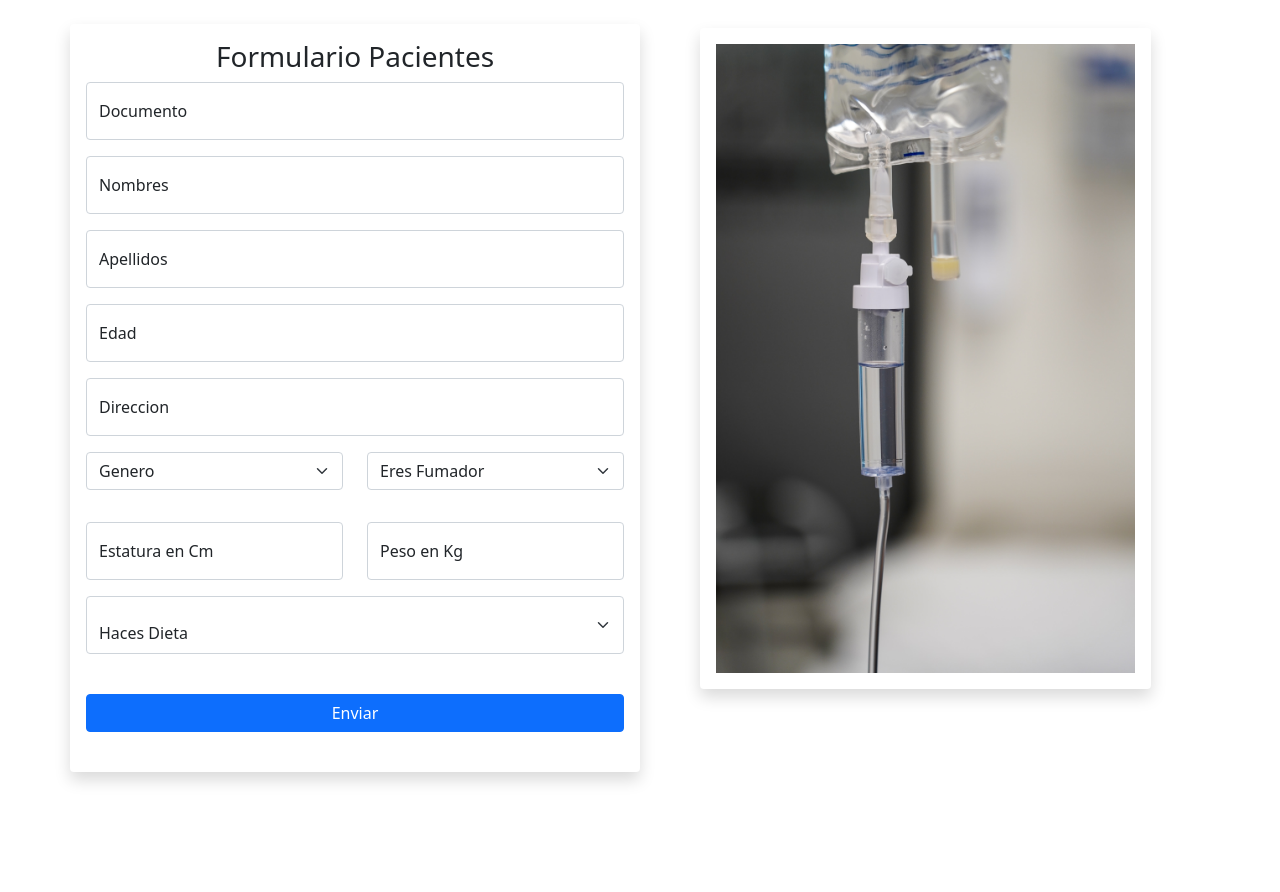
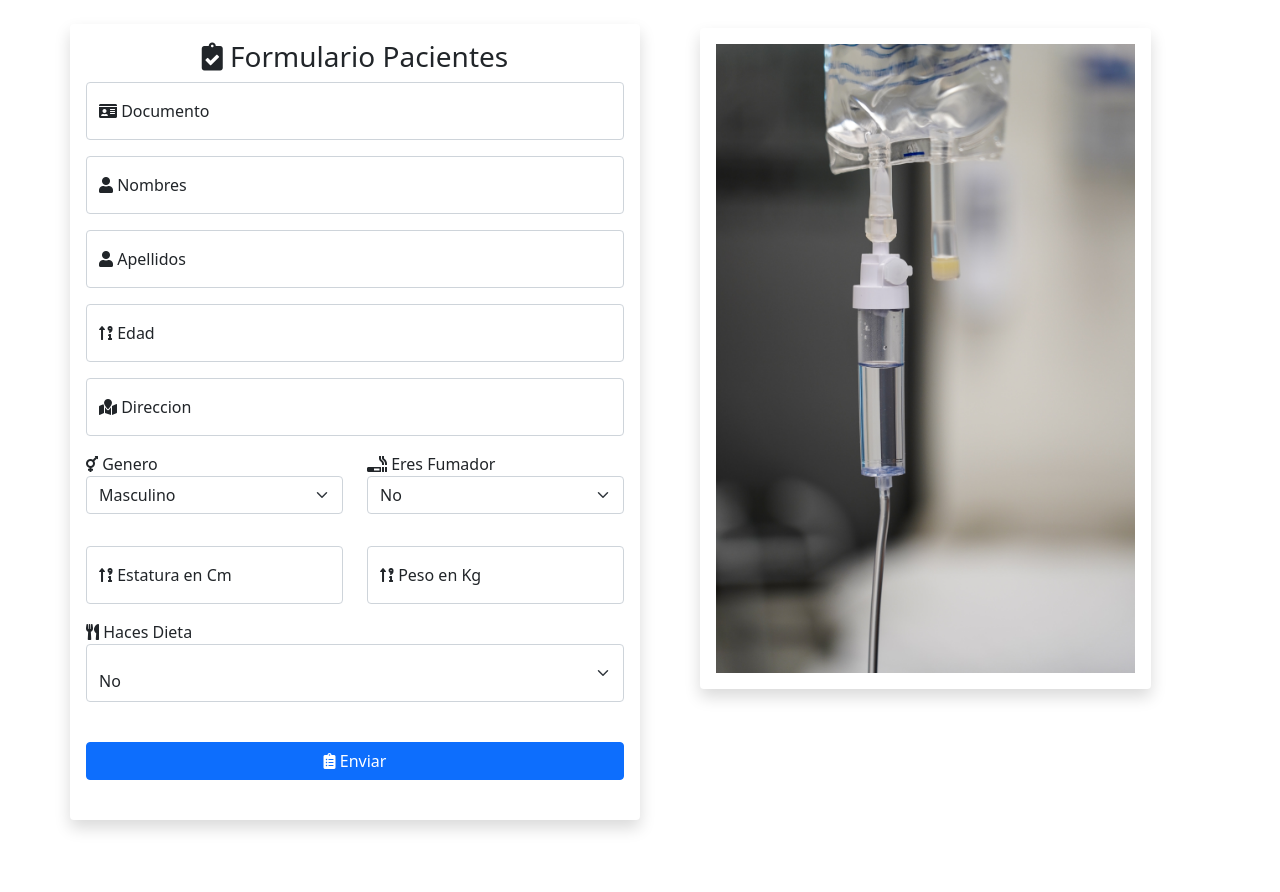
Before and after one commit to JuanDaf/retocnt, a Flask app: page /pacientes in a window 1280 px wide. Shown: the part 56-948 px from the top of the page. Before the commit the page ends 839 px from the top, so only its background shows below. Run offline with Flask 2, Linux system fonts and the light colour scheme; some libraries are stand-ins or nearby versions.

Commit message:
Formulario validado, ok

```diff
--- a/App.py
+++ b/App.py
@@ -40,51 +40,108 @@ def addpacientes():
         peso = request.form['peso']
         dieta = request.form.get('dieta')
 
-        if fumadorr == "":
-            fumadorr = int(fumador)
 
-        fumadorr =  int(fumadorr)
+        if direccion == "" or  sexo ==""  or dieta =="" or documento == "" or nombres == "" or apellidos == "" or edad == "" or peso == ""  or estatura == ""  or fumador == "":
+            flash('Campos vacios, Corrobora Información')
+            return redirect(url_for('pacientes'))
 
-        pesoestatura = (int(peso) / int(estatura))
-        if  pesoestatura <= (0.25):
-            pesoestatura = 1
-        elif pesoestatura >= (0.26) and pesoestatura <=(0.50):
-            pesoestatura = 2
-        elif pesoestatura >= (0.51) and pesoestatura <=(0.75):
-            pesoestatura = 3;
         else:
-            pesoestatura = 4
+            print('Paso por Aca')
+            if fumadorr == "":
+               fumadorr = int(fumador)
 
-        prioridad = 0;
+            fumadorr =  int(fumadorr)
 
-        edad =  int(edad)
-        if edad >= 1 and edad <=15:
-            if edad >= 1 and edad <= 5:
-                prioridad = (pesoestatura + 3)
-            elif edad >= 6 and edad <= 12:
-                prioridad = (pesoestatura + 2)
-            elif edad >=13 and edad <=15:
-                prioridad = (pesoestatura + 1)
+             #Peso estatura, esto en funcion de la div de peso entre estatura, obteniedo un punto flotante que se valiad de 0 a 1. Por ende se toma referncia de 0 a 1
+            pesoestatura = (int(peso) / int(estatura))
+            if  pesoestatura <= (0.25):
+                pesoestatura = 1
+            elif pesoestatura >= (0.26) and pesoestatura <=(0.50):
+                pesoestatura = 2
+            elif pesoestatura >= (0.51) and pesoestatura <=(0.75):
+                pesoestatura = 3;
+            else:
+                pesoestatura = 4
 
-        elif edad >= 16 and edad <= 40:
-            if fumadorr > 1:
-                prioridad = ((fumadorr /4)+ 2)
+            #Seccion de calcuala la prioridad para el paciente
+            prioridad = 0;
+
+            edad =  int(edad)
+            if edad >= 1 and edad <=15:
+                if edad >= 1 and edad <= 5:
+                    prioridad = (pesoestatura + 3)
+                elif edad >= 6 and edad <= 12:
+                    prioridad = (pesoestatura + 2)
+                elif edad >=13 and edad <=15:
+                    prioridad = (pesoestatura + 1)
+
+            elif edad >= 16 and edad <= 40:
+                if fumadorr > 1:
+                    prioridad = ((fumadorr /4)+ 2)
+                else:
+                    prioridad = 2
+            elif edad > 41:
+                if dieta == "Si":
+                    if edad >=60 and edad <= 100:
+                        prioridad = ((edad/20)+4)
+                else:
+                    prioridad = ((edad /30) +3)
+
+            #Seccion de calcular el riesgo
+            if edad >=1 and edad <=40:
+                riesgo  = ((edad * prioridad)/100)
             else:
-                prioridad = 2
-        elif edad > 41:
-            if dieta == "Si":
-                if edad >=60 and edad <= 100:
-                    prioridad = ((edad/20)+4)
+                riesgo =  (((edad *prioridad)/100) +5.3)
+
+
+
+
+            if fumadorr == "":
+                fumadorr = int(fumador)
+
+                fumadorr =  int(fumadorr)
+
+                #Peso estatura, esto en funcion de la div de peso entre estatura, obteniedo un punto flotante que se valiad de 0 a 1. Por ende se toma referncia de 0 a 1
+            pesoestatura = (int(peso) / int(estatura))
+            if  pesoestatura <= (0.25):
+                pesoestatura = 1
+            elif pesoestatura >= (0.26) and pesoestatura <=(0.50):
+                pesoestatura = 2
+            elif pesoestatura >= (0.51) and pesoestatura <=(0.75):
+                pesoestatura = 3;
             else:
-                prioridad = ((edad /30) +3)
+                pesoestatura = 4
 
-        if edad >=1 and edad <=40:
-            riesgo  = ((edad * prioridad)/100)
-        else:
-            riesgo =  (((edad *prioridad)/100) +5.3)
+            #Seccion de calcuala la prioridad para el paciente
+            prioridad = 0;
 
-        print(fumador)
-        fumador = int(fumador)
+            edad =  int(edad)
+            if edad >= 1 and edad <=15:
+                if edad >= 1 and edad <= 5:
+                    prioridad = (pesoestatura + 3)
+                elif edad >= 6 and edad <= 12:
+                    prioridad = (pesoestatura + 2)
+                elif edad >=13 and edad <=15:
+                    prioridad = (pesoestatura + 1)
+
+                elif edad >= 16 and edad <= 40:
+                    if fumadorr > 1:
+                        prioridad = ((fumadorr /4)+ 2)
+                    else:
+                        prioridad = 2
+                elif edad > 41:
+                    if dieta == "Si":
+                        if edad >=60 and edad <= 100:
+                            prioridad = ((edad/20)+4)
+                    else:
+                        prioridad = ((edad /30) +3)
+
+            #Seccion de calcular el riesgo
+            if edad >=1 and edad <=40:
+                riesgo  = ((edad * prioridad)/100)
+            else:
+                riesgo =  (((edad *prioridad)/100) +5.3)
+                fumador = int(fumador)
         if fumador == 0:
             fumador = fumadorr
             estatura = estatura + ' Cm'
@@ -100,6 +157,8 @@ def addpacientes():
             mysql.connection.commit()
     flash('Registro almacenado')
     return redirect(url_for('pacientes'))
+
+
 
 @app.route('/verpacientes')
 def ver():
--- a/templates/layout.html
+++ b/templates/layout.html
@@ -7,6 +7,8 @@
 
     <!-- Bootstrap CSS -->
     <link href="https://cdn.jsdelivr.net/npm/bootstrap@5.0.2/dist/css/bootstrap.min.css" rel="stylesheet" integrity="sha384-EVSTQN3/azprG1Anm3QDgpJLIm9Nao0Yz1ztcQTwFspd3yD65VohhpuuCOmLASjC" crossorigin="anonymous">
+
+    <link rel="stylesheet" href="https://pro.fontawesome.com/releases/v5.10.0/css/all.css" integrity="sha384-AYmEC3Yw5cVb3ZcuHtOA93w35dYTsvhLPVnYs9eStHfGJvOvKxVfELGroGkvsg+p" crossorigin="anonymous"/>
 
     <title>Reto</title>
   </head>
--- a/templates/pacientes.html
+++ b/templates/pacientes.html
@@ -8,45 +8,43 @@
         <form class="form-floating" action="/addpacientes" method="POST">
             <div class="row">
                <div class="col-md-12">
-                <h3 class="text-center"> Formulario Pacientes</h3>
-                <div class="form-floating mb-3">
+                <h3 class="text-center"><i class="fas fa-clipboard-check"></i> Formulario Pacientes</h3>
+                <div class="form-floating mb-3 ">
                     <input type="text" class="form-control" name="documento" id="floatingInput" placeholder="Documento"  nKeyUp="return limitar(event,this.value,12)" onKeyDown="return limitar(event,this.value,15)" onkeypress= "return validarNumero(event)">
-                    <label for="floatingInput">Documento</label>
-                    <div class="valid-tooltip">
-                        Looks good!
-                      </div>
+                    <label for="floatingInput"><i class="fas fa-id-card"></i> Documento</label>
                 </div>
                 <div class="form-floating mb-3">
                     <input type="text" class="form-control" name="nombres" id="floatingInput" placeholder="Nombres" onKeyUp="return limitar(event,this.value,60)" onKeyDown="return limitar(event,this.value,60)">
-                    <label for="floatingInput">Nombres</label>
+                    <label for="floatingInput"><i class="fas fa-user"></i> Nombres</label>
                 </div>
                 <div class="form-floating mb-3">
                     <input type="text" class="form-control" name="apellidos" id="floatingInput" placeholder="Apellidos" onKeyUp="return limitar(event,this.value,60)" onKeyDown="return limitar(event,this.value,60)">
-                    <label for="floatingInput">Apellidos</label>
+                    <label for="floatingInput"><i class="fas fa-user"></i> Apellidos</label>
                 </div>
                 <div class="form-floating mb-3">
                     <input type="text" class="form-control" name="edad" id="floatingInput" placeholder="Edad" nKeyUp="return limitar(event,this.value,3)" onKeyDown="return limitar(event,this.value,3)" onkeypress= "return validarNumero(event)">
-                    <label for="floatingInput">Edad</label>
+                    <label for="floatingInput"><i class="fas fa-sort-numeric-up-alt"></i> Edad</label>
                 </div>
                 <div class="form-floating mb-3">
                     <input type="text" class="form-control" name="direccion" id="floatingInput" placeholder="Direccion" onKeyUp="return limitar(event,this.value,100)" onKeyDown="return limitar(event,this.value,100)">
-                    <label for="floatingInput">Direccion</label>
+                    <label for="floatingInput"><i class="fas fa-map-marked"></i> Direccion</label>
                 </div>
                 </div>
                 </div>
                 <div class="row">
                     <div class="col-md-6">
-                        <select class="form-select" aria-label="Fumador?" name="sexo" id="check2">
-                            <option selected>Genero</option>
+                        <label for=""><i class="fas fa-transgender"></i> Genero</label> <br>
+                        <select class="form-select " aria-label="Fumador?" name="sexo" id="check2">
                             <option value="Masculino">Masculino</option>
                             <option value="Femenino">Femenino</option>
                           </select>
                     </div>
                     <div class="col-md-6">
-                        <select class="form-select" aria-label="Fumador?" name="fumador1" id="check">
-                            <option selected>Eres Fumador</option>
+                        <label for=""> <i class="fas fa-smoking"></i>  Eres Fumador</label> <br>
+                        <select class="form-select " aria-label="Fumador?" name="fumador1" id="check">
+                            <option value="1">No</option>
                             <option value="0">Si</option>
-                            <option value="1">No</option>
+
                           </select>
                     </div>
                 </div>
@@ -54,7 +52,7 @@
                     <div class="col-md-12" hidden id="fumador">
                         <div class="form-floating mb-3">
                             <input type="text" class="form-control" name="fumador" id="floatingInput" placeholder="Nombres" nKeyUp="return limitar(event,this.value,2)" onKeyDown="return limitar(event,this.value,2)" onkeypress= "return validarNumero(event)">
-                            <label for="floatingInput">Cuantos años?</label>
+                            <label for="floatingInput"><i class="fas fa-sort-numeric-up-alt"></i> Cuantos años?</label>
                         </div>
                     </div>
                 </div>
@@ -62,23 +60,23 @@
                     <div class="col-md-6">
                         <div class="form-floating mb-3">
                             <input type="text" class="form-control" name="estatura" id="floatingInput" placeholder="Nombres" nKeyUp="return limitar(event,this.value,3)" onKeyDown="return limitar(event,this.value,3)" onkeypress= "return validarNumero(event)">
-                            <label for="floatingInput">Estatura en Cm</label>
+                            <label for="floatingInput"><i class="fas fa-sort-numeric-up-alt"></i> Estatura en Cm</label>
                         </div>
                     </div>
                     <div class="col-md-6">
                         <div class="form-floating mb-3">
                             <input type="text" class="form-control" name="peso" id="floatingInput" placeholder="Peso" nKeyUp="return limitar(event,this.value,4)" onKeyDown="return limitar(event,this.value,4)" onkeypress= "return validarNumero(event)">
-                            <label for="floatingInput">Peso en Kg</label>
+                            <label for="floatingInput"><i class="fas fa-sort-numeric-up-alt"></i> Peso en Kg</label>
                         </div>
                     </div>
                 </div>
                 <div class="row">
                     <div class="col-md-12">
+                        <label for=""><i class="fas fa-utensils"></i> Haces Dieta</label>
                         <div class="form-floating mb-3">
                             <select class="form-select" aria-label="Dieta?" name="dieta" id="check">
-                                <option selected>Haces Dieta</option>
+                                <option value="No">No</option>
                                 <option value="Si">Si</option>
-                                <option value="No">No</option>
                               </select>
                         </div>
                     </div>
@@ -86,7 +84,7 @@
                 <div class="row">
                     <div class="col-md-12">
                         <div class="d-grid gap-2 py-4">
-                            <button class="btn btn-primary">Enviar</button>
+                            <button class="btn btn-primary"><i class="fas fa-clipboard-list"></i> Enviar</button>
                         </div>
                     </div>
                 </div>
--- a/templates/pacientesp.html
+++ b/templates/pacientesp.html
@@ -43,7 +43,7 @@
         <td> {{datos.12}}</td>
         <td> {{datos.13}}</td>
         <td>
-          <a class="btn btn-outline-success mb-3" href="/atenderr/{{datos.0}}"> Atender </a>
+          <a class="btn btn-outline-success mb-3" href="/atenderr/{{datos.0}}"><i class="fas fa-user-check"></i> Atender </a>
         </td>
       </tr>
       {% endfor%}
--- a/templates/pacientesr.html
+++ b/templates/pacientesr.html
@@ -43,7 +43,7 @@
         <td> {{datos.12}}</td>
         <td> {{datos.13}}</td>
         <td>
-          <a class="btn btn-outline-success mb-3" href="/atender/{{datos.0}}"> Atender </a>
+          <a class="btn btn-outline-success mb-3" href="/atender/{{datos.0}}"><i class="fas fa-user-check"></i> Atender </a>
         </td>
       </tr>
       {% endfor%}
```
